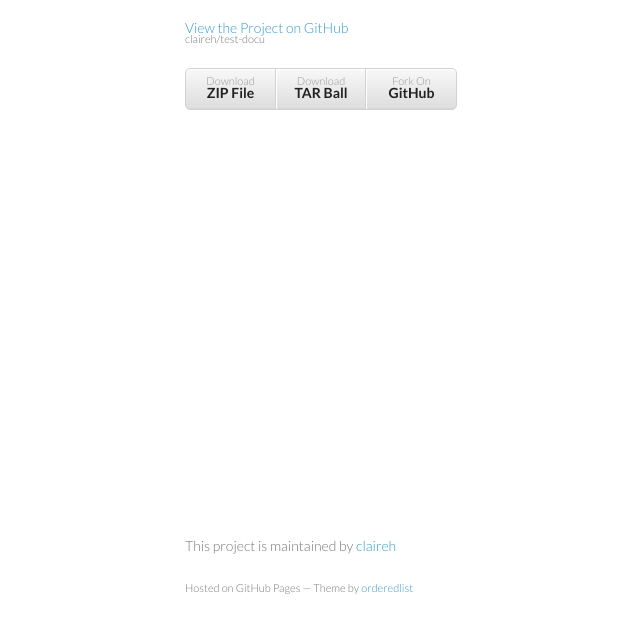
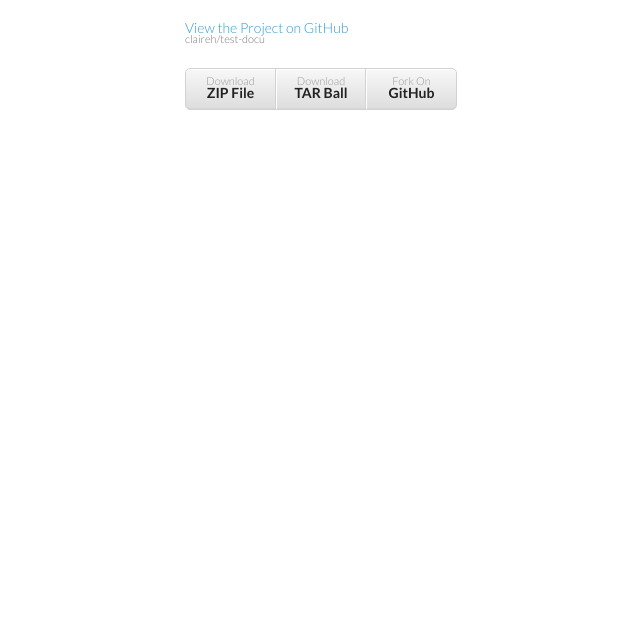
Before and after one commit to claireh/test-docu, a plain HTML site: page index.html in a window 1280 px wide. Shown: the part 133-766 px from the top of the page, without its empty margins (25-665 px from the left). Drawn offline with Linux system fonts and the light colour scheme.

Commit message:
Update index.html

```diff
--- a/index.html
+++ b/index.html
@@ -25,11 +25,7 @@
         </ul>
       </header>
 
-      <footer>
-        <p>This project is maintained by <a href="https://github.com/claireh">claireh</a></p>
-        <p><small>Hosted on GitHub Pages &mdash; Theme by <a href="https://github.com/orderedlist">orderedlist</a></small></p>
-      </footer>
-    </div>
+       </div>
     <script src="javascripts/scale.fix.js"></script>
 
   </body>
```
